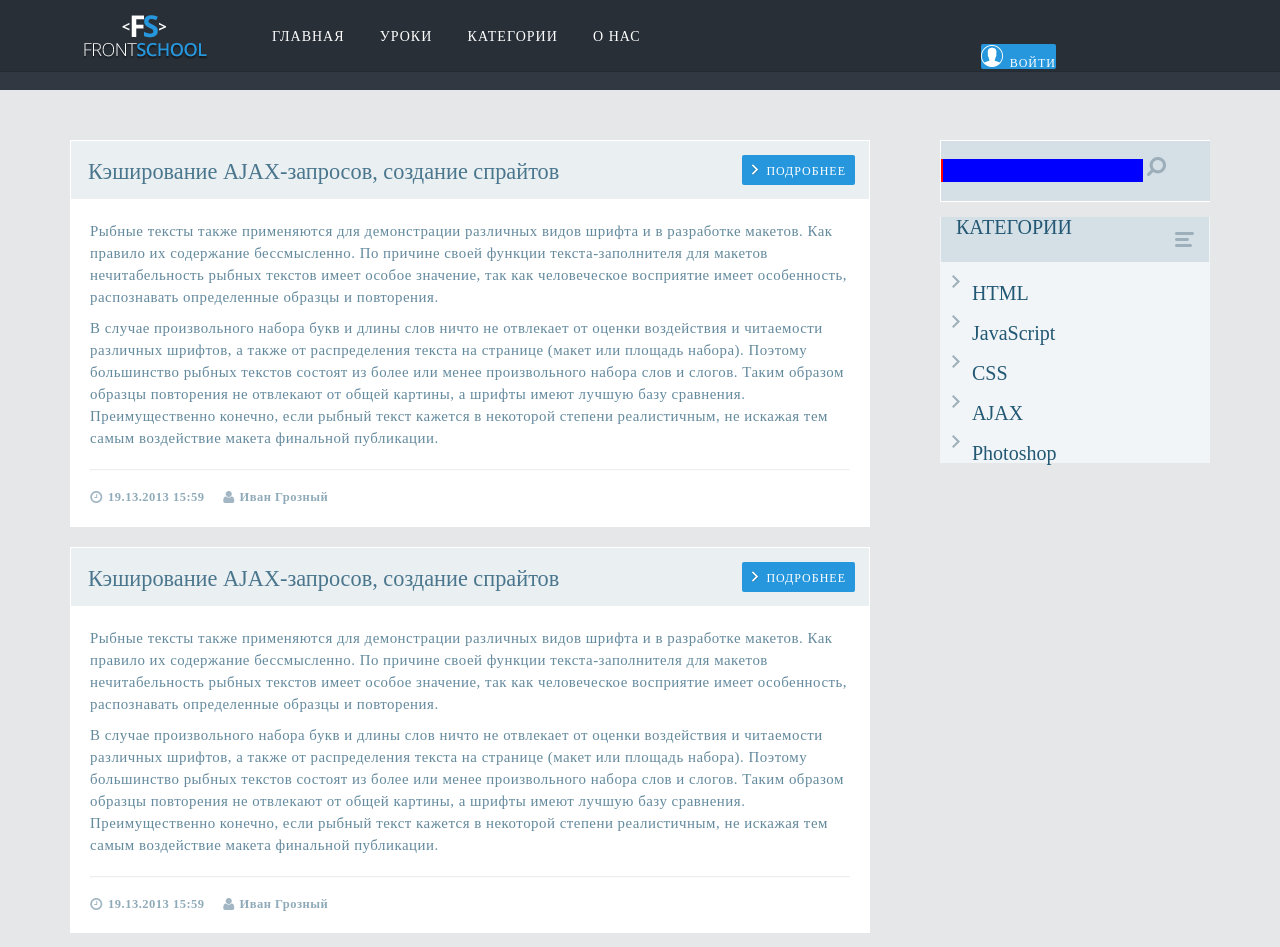
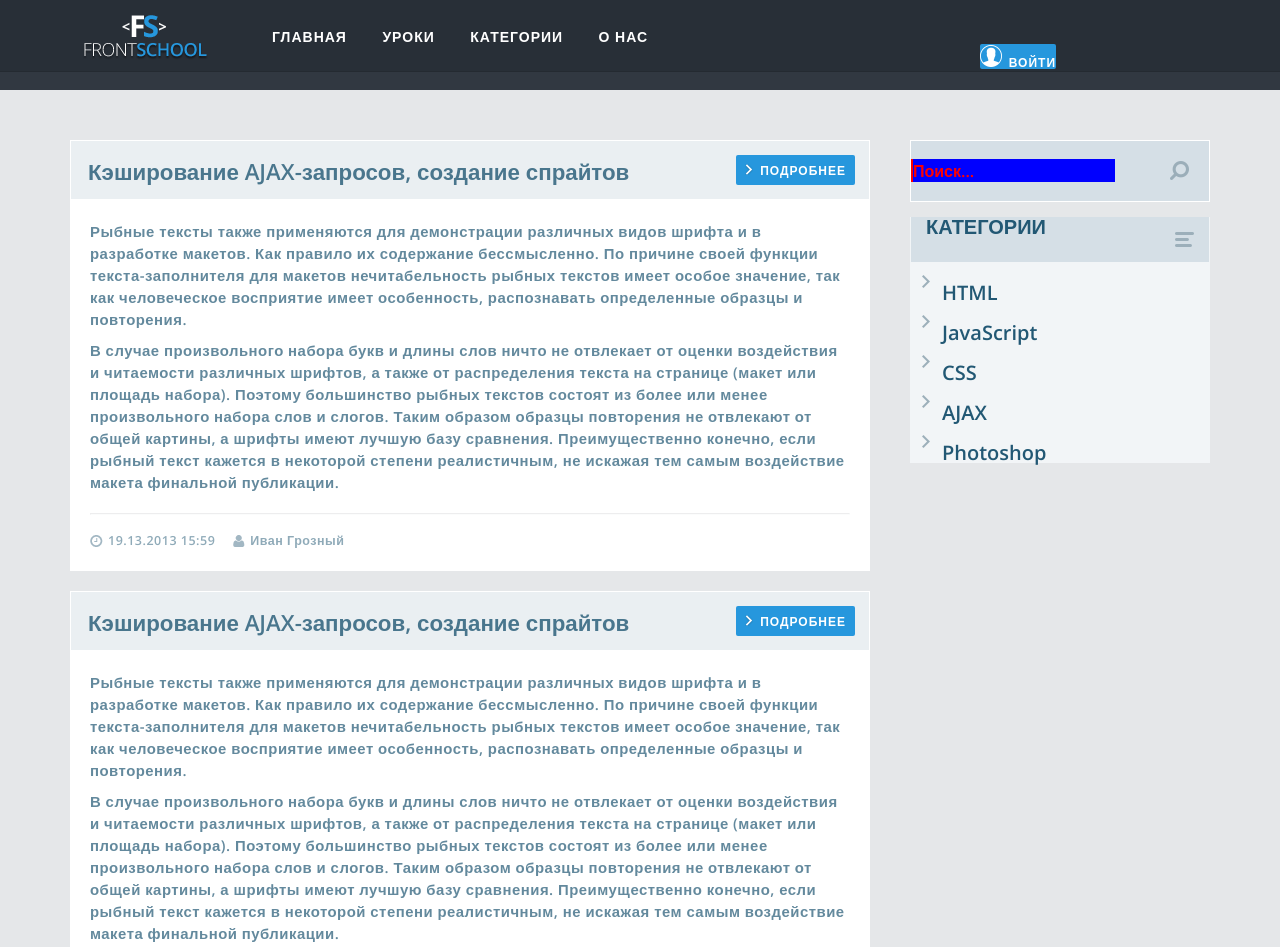
Before and after one commit to Gravituss/BionicHomework3, a plain HTML site: page index.htm in a window 1280 px wide. Shown: the top 947 px of the page. Drawn offline with nearby package versions, Linux system fonts and the light colour scheme.

Commit message:
font is connected

```diff
--- a/css/style.css
+++ b/css/style.css
@@ -3,7 +3,9 @@ body {
 }
 
 div {
-	font-family: "Myriad Pro";
+	font-family: "Open Sans", "Myriad Pro", sans-serif;
+	font-weight: 600;
+
 }
 
 a {
@@ -246,8 +248,24 @@ hr.one-line {
 	margin-top: 15px;
 	margin-bottom: 15px;
 	border: 1px solid white;
+	overflow: hidden;
 
 }
+
+.search-container img {
+	margin-top: 20px;
+	margin-bottom: 19px;
+	margin-right: 20px;
+	float: right;
+}
+
+.search-container input::-webkit-input-placeholder {
+	color: red;
+	margin-top: 5px;
+
+}
+
+
 
 .search-text-box input[type="text"] {
 	background-color: blue;
@@ -265,7 +283,7 @@ hr.one-line {
 .right-container {
 
 	float: right;
-	max-width: 270px;
+	max-width: 300px;
 
 
 }
--- a/index.htm
+++ b/index.htm
@@ -3,6 +3,7 @@
 <head>
 	<meta charset="UTF-8">
 	<title>HW3_Zaretsky</title>
+	<link href='https://fonts.googleapis.com/css?family=Open+Sans:400,600&subset=latin,cyrillic,cyrillic-ext' rel='stylesheet' type='text/css'>
 	<link rel="stylesheet" href="css/reset.css">
 	<link rel="stylesheet" href="css/style.css">
 </head>
@@ -156,7 +157,7 @@
 
 			<div class="search-container">
 				<div class="search-text-box">
-					<input type="text" name="txt-search" class="txt-search">
+					<input type="text" name="txt-search" class="txt-search" placeholder="Поиск...">
 					<label for="txt-search" class"search-lbl"><a href="#"><img src="img/search-icon.png" alt="arrow2"></a></label>
 				</div>
 			</div>
```
